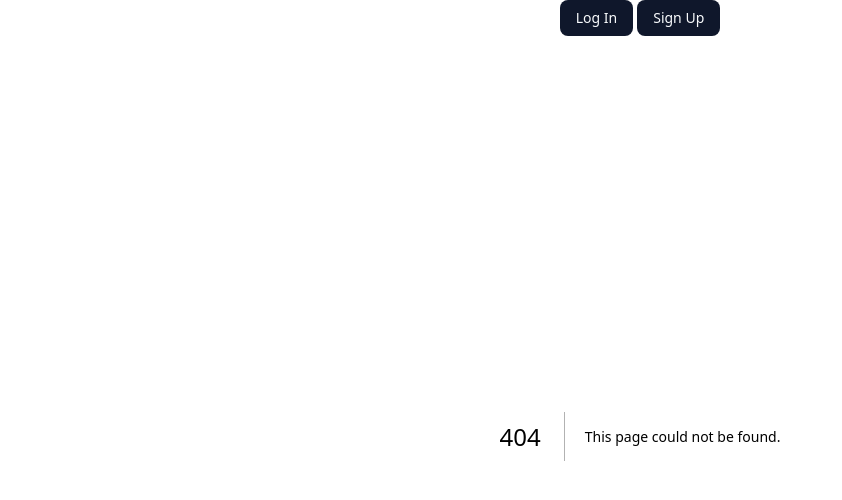
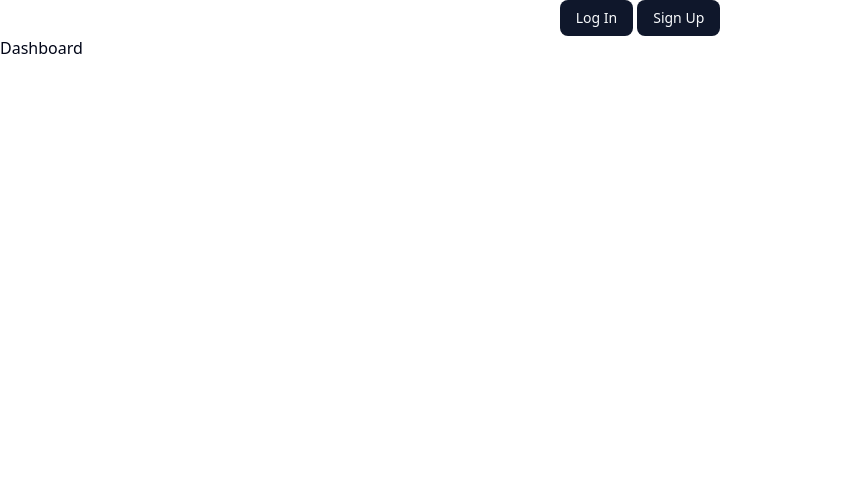
Before and after one commit to TimeForZeros/food-review-app, a Next.js app: page /dashboard in a window 1280 px wide. Before the commit this address had no page. Shown: the top 500 px of the page, without its empty margins (0-842 px from the left). Built offline with nearby package versions, Linux system fonts and the light colour scheme.

Commit message:
dashboard init

```diff
--- /dev/null
+++ b/src/app/dashboard/page.tsx
@@ -0,0 +1,7 @@
+import React from 'react';
+
+const Dashboard = () => {
+  return <div>Dashboard</div>;
+};
+
+export default Dashboard;
```
